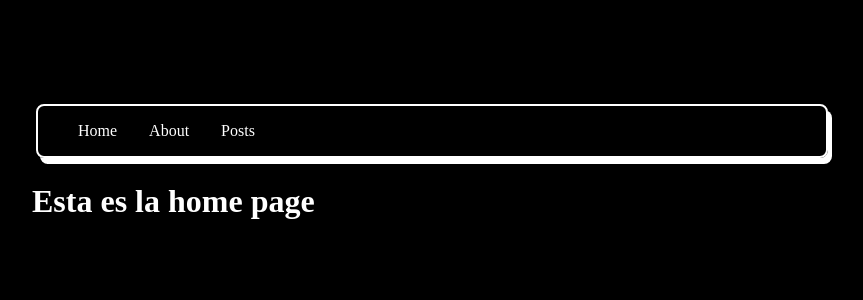
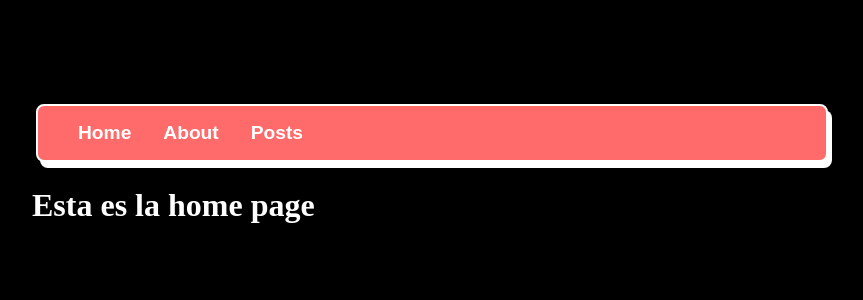
Before and after one commit to JaimeSarrion/nextjs13, a Next.js app in the folder nextjstest/: page / in a window 1280 px wide. Shown: the top 300 px of the page, without its empty margins (208-1071 px from the left). Built offline with nearby package versions, Linux system fonts and the light colour scheme.

Commit message:
add new text styles to navigation component

```diff
--- a/nextjstest/src/app/components/navigation/navigation.jsx
+++ b/nextjstest/src/app/components/navigation/navigation.jsx
@@ -1,6 +1,8 @@
 import Link from "next/link";
 import styled from "./navigation.module.css";
 import Card from "../card/card";
+import { colors } from "../../../utils/theme";
+import { StyledH3 } from "../../../utils/fonts";
 
 const links = [
   {
@@ -20,12 +22,14 @@ const links = [
 export default function Navigation({ children }) {
   return (
     <header className={styled.header}>
-      <Card>
+      <Card background={colors.red_400}>
         <nav>
           <ul className={styled.navigation}>
             {links.map(({ route, label }) => (
               <li key={route}>
-                <Link href={route}>{label}</Link>
+                <Link href={route}>
+                  <StyledH3>{label}</StyledH3>
+                </Link>
               </li>
             ))}
           </ul>
```
